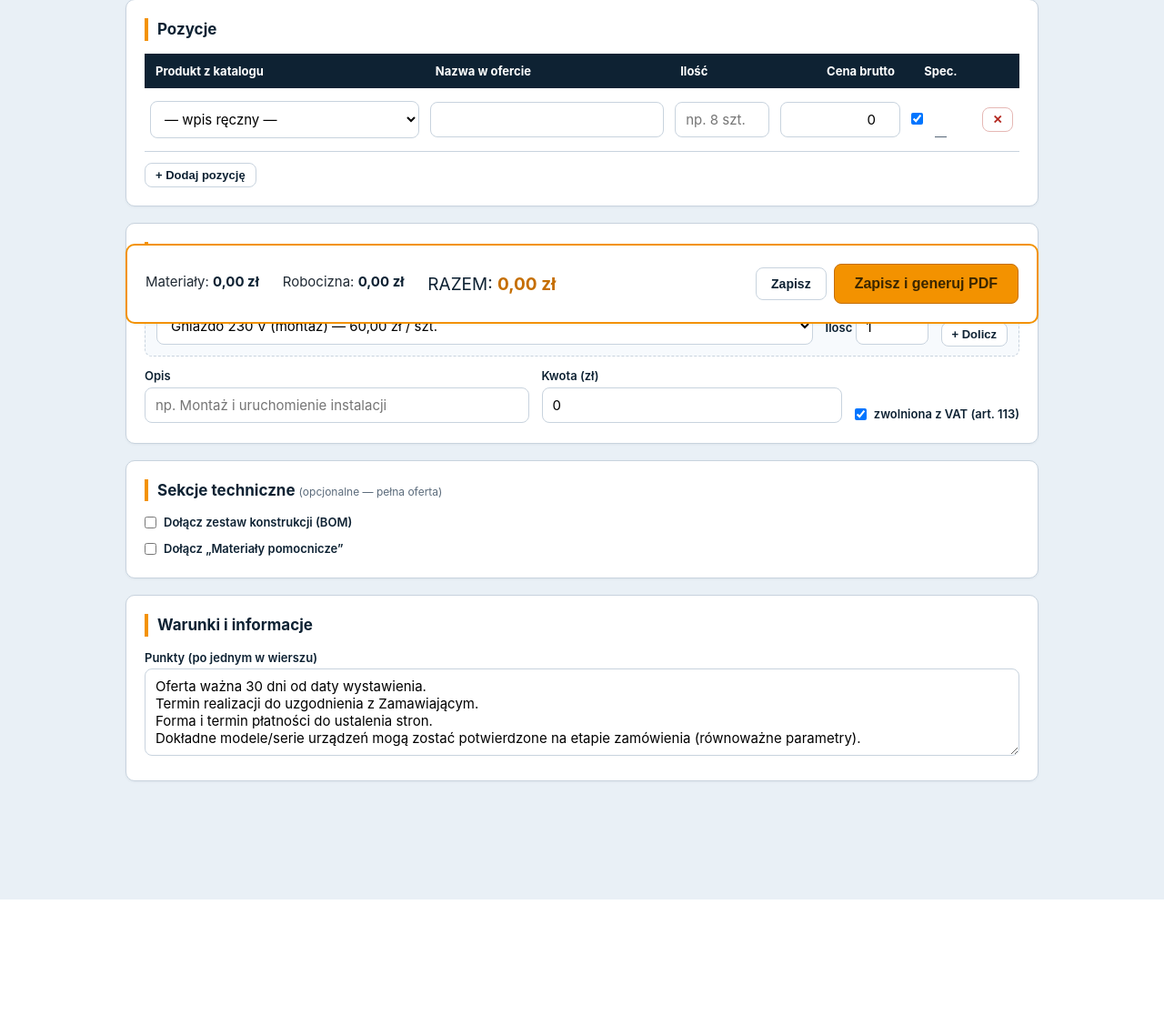
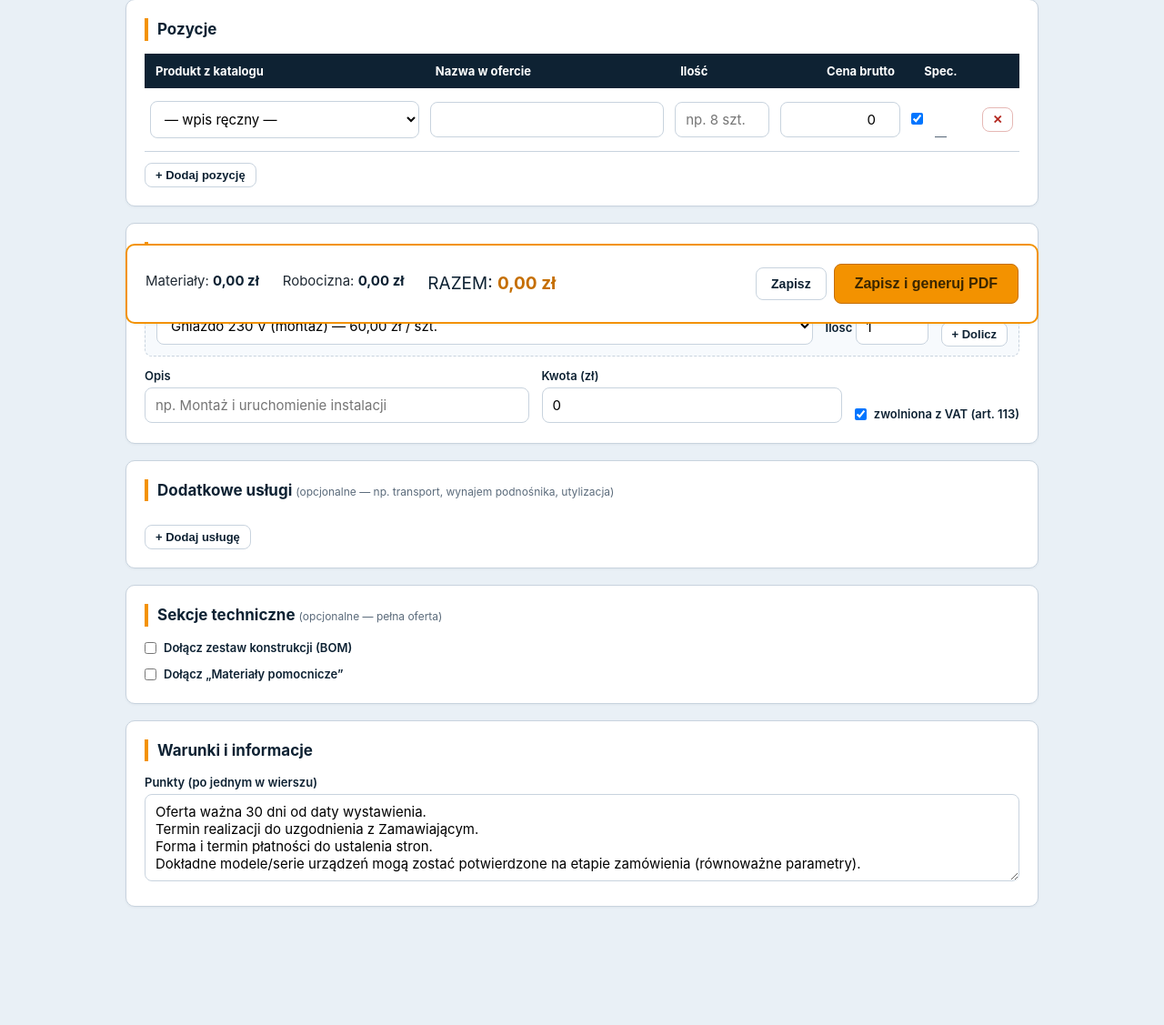
Before and after one commit to MatteoBarzotto/INSTAL-PAWEL, a Flask app: page /wycena/nowa in a window 1280 px wide. Shown: the part 444-1571 px from the top of the page at 91% size. Before the commit the page ends 1433 px from the top, so only its background shows below. Run offline with Flask 3, Linux system fonts and the light colour scheme; data comes from the database, SQL or seed files in the repository; data that the repository does not hold is empty.

Commit message:
Wersja 1.8.0: wyceny — sekcja „Dodatkowe usługi" (transport, wynajem sprzętu itp.)
- Edytor wyceny: nowa sekcja z dowolną liczbą usług (opis + kwota),
  suma na żywo pokazuje je osobno i wlicza do RAZEM
- PDF wyceny: usługi renderowane pod robocizną, osobny wiersz
  „Dodatkowe usługi" w podsumowaniu, silnik wlicza je do sumy i słownie
- Faktura z wyceny przenosi usługi jako osobne pozycje

Co-Authored-By: Claude Fable 5 <noreply@anthropic.com>

```diff
--- a/app.py
+++ b/app.py
@@ -221,6 +221,14 @@ def _assemble(conn, payload):
                "kwota": float(r["kwota"]),
                "vat_zwolniona": bool(r.get("vat_zwolniona", True))}
 
+    # dodatkowe usługi (np. transport, wynajem podnośnika)
+    uslugi = []
+    for u in payload.get("uslugi_dodatkowe") or []:
+        kwota_u = float(u.get("kwota") or 0)
+        if kwota_u > 0:
+            uslugi.append({"opis": (u.get("opis") or "").strip() or "Usługa dodatkowa",
+                           "kwota": kwota_u})
+
     # konstrukcja (BOM) z mnożnikiem ×N
     konstr = None
     if payload.get("include_konstrukcja") and payload.get("bom_id"):
@@ -260,9 +268,11 @@ def _assemble(conn, payload):
     data = pdf_service.build_data(
         st, client, meta, payload.get("przedmiot", ""), pozycje, rob,
         spec_techniczna=spec or None, konstrukcja=konstr,
-        materialy=materialy or None, warunki=warunki)
+        materialy=materialy or None, warunki=warunki,
+        uslugi_dodatkowe=uslugi or None)
 
-    suma = sum(p["brutto"] for p in pozycje) + (rob["kwota"] if rob else 0)
+    suma = (sum(p["brutto"] for p in pozycje) + (rob["kwota"] if rob else 0)
+            + sum(u["kwota"] for u in uslugi))
     return data, suma, client
 
 
@@ -523,6 +533,10 @@ def wycena_na_fakture(qid):
     if rob and float(rob.get("kwota", 0)) > 0:
         items.append({"nazwa": rob.get("opis", "Robocizna"), "ilosc": "1", "jm": "usł.",
                       "cena": f"{float(rob['kwota']):.2f}".replace(".", ",")})
+    for u in qd.get("uslugi_dodatkowe") or []:
+        if float(u.get("kwota") or 0) > 0:
+            items.append({"nazwa": u.get("opis") or "Usługa dodatkowa", "ilosc": "1", "jm": "usł.",
+                          "cena": f"{float(u['kwota']):.2f}".replace(".", ",")})
 
     numer = _next_faktura_numer(conn)
     stan = {
--- a/pdf_engine/generator.py
+++ b/pdf_engine/generator.py
@@ -286,11 +286,28 @@ def generate_offer_pdf(data, out_path):
         story.append(Spacer(1, 7))
         suma += float(rob["kwota"])
 
+    # -- dodatkowe usługi (opcjonalne — np. transport, wynajem podnośnika) --
+    uslugi = [u for u in (data.get("uslugi_dodatkowe") or []) if float(u.get("kwota") or 0) > 0]
+    suma_uslug = sum(float(u["kwota"]) for u in uslugi)
+    if uslugi:
+        ur = [[Paragraph(u.get("opis") or "Usługa dodatkowa", S["cell"]),
+               Paragraph("<b>" + money(u["kwota"]) + "</b>", S["cellR"])] for u in uslugi]
+        ut = Table(ur, colWidths=[141 * mm, 33 * mm])
+        ut.setStyle(TableStyle([("BOX", (0, 0), (-1, -1), 0.6, LINE), ("BACKGROUND", (0, 0), (-1, -1), ZEBRA),
+            ("LEFTPADDING", (0, 0), (-1, -1), 8), ("RIGHTPADDING", (0, 0), (-1, -1), 8),
+            ("TOPPADDING", (0, 0), (-1, -1), 5), ("BOTTOMPADDING", (0, 0), (-1, -1), 5),
+            ("LINEBELOW", (0, 0), (-1, -2), 0.4, LINE),
+            ("LINEBEFORE", (0, 0), (0, -1), 3, ORANGE)]))
+        story += [ut, Spacer(1, 7)]
+        suma += suma_uslug
+
     # -- podsumowanie --
     sd = [[Paragraph("Materiały (brutto):", S["base"]), Paragraph(money(suma_mat), S["cellR"])]]
     if rob:
         sd.append([Paragraph("Robocizna (zw. z VAT):" if rob.get("vat_zwolniona", True) else "Robocizna (brutto):",
                              S["base"]), Paragraph(money(rob["kwota"]), S["cellR"])])
+    if uslugi:
+        sd.append([Paragraph("Dodatkowe usługi:", S["base"]), Paragraph(money(suma_uslug), S["cellR"])])
     sd.append([Paragraph('<font color="#F5F1E6"><b>RAZEM DO ZAPŁATY:</b></font>',
                  ParagraphStyle("tw", fontName="DJS-B", fontSize=9.6, leading=12, textColor=CREAM)),
                Paragraph('<font color="#F39200"><b>' + money(suma) + '</b></font>',
--- a/pdf_service.py
+++ b/pdf_service.py
@@ -22,7 +22,7 @@ def dzis():
 
 def build_data(settings, client, meta, przedmiot, pozycje, robocizna,
                spec_techniczna=None, konstrukcja=None, materialy=None,
-               warunki=None, klauzula=""):
+               warunki=None, klauzula="", uslugi_dodatkowe=None):
     """Buduje słownik `data` dla silnika PDF. Puste sekcje są pomijane."""
     data = {
         "wystawca": {
@@ -47,6 +47,8 @@ def build_data(settings, client, meta, przedmiot, pozycje, robocizna,
         data["przedmiot"] = przedmiot
     if robocizna and float(robocizna.get("kwota", 0)) > 0:
         data["robocizna"] = robocizna
+    if uslugi_dodatkowe:
+        data["uslugi_dodatkowe"] = uslugi_dodatkowe
     if spec_techniczna:
         data["spec_techniczna"] = spec_techniczna
     if konstrukcja:
--- a/static/wycena.js
+++ b/static/wycena.js
@@ -61,6 +61,37 @@ function wybierzProdukt(sel) {
   przeliczSume();
 }
 
+/* ---------------------------------------------------- dodatkowe usługi */
+function dodajUsluge(dane) {
+  const div = document.createElement("div");
+  div.className = "row-rob usluga-row";
+  div.innerHTML =
+    '<label class="grow">Opis usługi ' +
+    '<input class="u-opis" placeholder="np. Transport materiałów / wynajem podnośnika"></label>' +
+    '<label>Kwota (zł) ' +
+    '<input class="u-kwota" type="number" step="0.01" min="0" value="0" oninput="przeliczSume()"></label>' +
+    '<button type="button" class="btn btn-sm btn-danger" onclick="usunUsluge(this)">✕</button>';
+  $("uslugi-body").appendChild(div);
+  if (dane) {
+    div.querySelector(".u-opis").value = dane.opis || "";
+    div.querySelector(".u-kwota").value = dane.kwota != null ? dane.kwota : 0;
+  }
+  przeliczSume();
+}
+
+function usunUsluge(btn) {
+  btn.closest(".usluga-row").remove();
+  przeliczSume();
+}
+
+function sumaUslug() {
+  let s = 0;
+  document.querySelectorAll("#uslugi-body .u-kwota").forEach((el) => {
+    s += Number(el.value) || 0;
+  });
+  return s;
+}
+
 /* ---------------------------------------------------- suma na żywo */
 function przeliczSume() {
   let mat = 0;
@@ -68,9 +99,12 @@ function przeliczSume() {
     mat += Number(tr.querySelector(".p-brutto").value) || 0;
   });
   const rob = Number($("rob_kwota").value) || 0;
+  const uslugi = sumaUslug();
   $("sum-mat").textContent = money(mat);
   $("sum-rob").textContent = money(rob);
-  $("sum-total").textContent = money(mat + rob);
+  $("sum-uslugi").textContent = money(uslugi);
+  $("sum-uslugi-box").classList.toggle("hidden", uslugi <= 0);
+  $("sum-total").textContent = money(mat + rob + uslugi);
 }
 
 /* ---------------------------------------------------- cennik robocizny */
@@ -144,6 +178,12 @@ function zbierzPayload() {
       kwota: Number($("rob_kwota").value) || 0,
       vat_zwolniona: $("rob_vat").checked,
     },
+    uslugi_dodatkowe: Array.from(document.querySelectorAll("#uslugi-body .usluga-row"))
+      .map((row) => ({
+        opis: row.querySelector(".u-opis").value.trim(),
+        kwota: Number(row.querySelector(".u-kwota").value) || 0,
+      }))
+      .filter((u) => u.kwota > 0 || u.opis),
     include_konstrukcja: $("inc_konstrukcja").checked,
     bom_id: $("bom_id") ? $("bom_id").value || null : null,
     mnoznik: Number($("mnoznik") ? $("mnoznik").value : 1) || 1,
@@ -194,6 +234,7 @@ function hydrate() {
     $("rob_kwota").value = f.robocizna.kwota || 0;
     $("rob_vat").checked = f.robocizna.vat_zwolniona !== false;
   }
+  (f.uslugi_dodatkowe || []).forEach(dodajUsluge);
   if (f.include_konstrukcja) {
     $("inc_konstrukcja").checked = true; $("konstr-box").classList.remove("hidden");
     if (f.bom_id && $("bom_id")) $("bom_id").value = f.bom_id;
--- a/templates/wycena.html
+++ b/templates/wycena.html
@@ -106,6 +106,13 @@
     </div>
   </section>
 
+  <!-- ---- Dodatkowe usługi ---- -->
+  <section class="card">
+    <h2>Dodatkowe usługi <small>(opcjonalne — np. transport, wynajem podnośnika, utylizacja)</small></h2>
+    <div id="uslugi-body"></div>
+    <button type="button" class="btn btn-sm mt" onclick="dodajUsluge()">+ Dodaj usługę</button>
+  </section>
+
   <!-- ---- Sekcje techniczne (opcjonalne) ---- -->
   <section class="card">
     <h2>Sekcje techniczne <small>(opcjonalne — pełna oferta)</small></h2>
@@ -154,6 +161,7 @@
     <div class="sums">
       <div>Materiały: <b id="sum-mat">0,00 zł</b></div>
       <div>Robocizna: <b id="sum-rob">0,00 zł</b></div>
+      <div id="sum-uslugi-box" class="hidden">Dodatkowe usługi: <b id="sum-uslugi">0,00 zł</b></div>
       <div class="total">RAZEM: <b id="sum-total">0,00 zł</b></div>
     </div>
     <div class="actions">
--- a/wersja.txt
+++ b/wersja.txt
@@ -1 +1 @@
-1.7.1
+1.8.0
```
Also changed, not shown: CLAUDE.md (+1 -0 lines).
